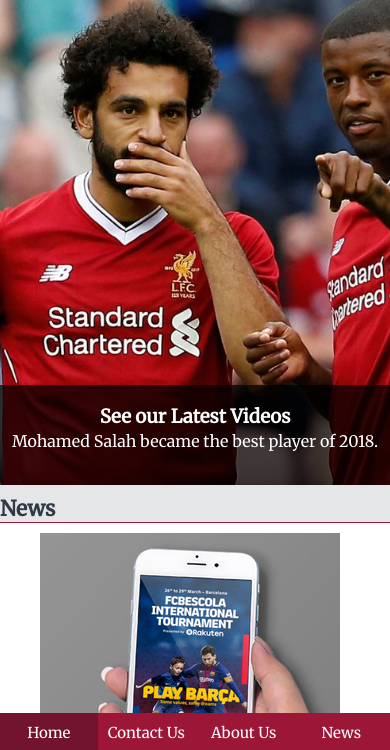
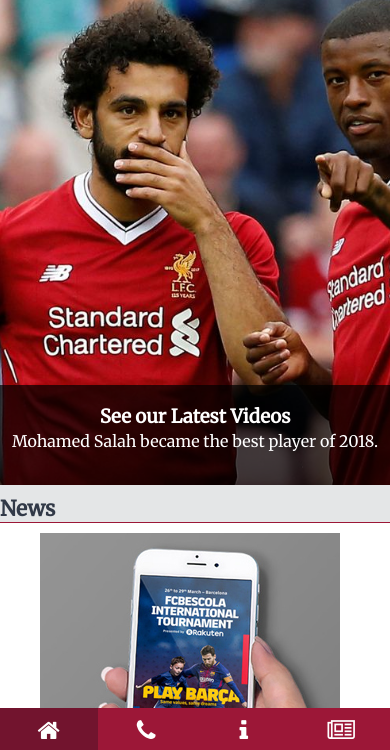
Before and after one commit to moaaztaha/royal, a plain HTML site: page index.html in a window 390 px wide. Shown: the part 92-842 px from the top of the page. Drawn offline with Linux system fonts and the light colour scheme.

Commit message:
Nav-bar icons Done Just Home

```diff
--- a/index.html
+++ b/index.html
@@ -82,10 +82,10 @@
         <div class="flex-nav">
           <div class="container">
             <ul>
-              <a class="active-inverse" href="index.html"><li>Home</li></a>
-              <a href="contact.html"><li>Contact Us</li></a>
-              <a href="#"><li>About Us</li></a>
-              <a href="news.html"><li>News</li></a>
+              <a class="active-inverse" href="index.html"><i class="nav-icons fa fa-home"></i><li>Home</li></a>
+              <a href="contact.html"><i class="nav-icons fa fa-phone"></i><li>Contact Us</li></a>
+              <a href="#"><i class="nav-icons fa fa-info"></i><li>About Us</li></a>
+              <a href="news.html"><i class="nav-icons fa fa-newspaper-o"></i><li>News</li></a>
             </ul>
           </div>
         </div>
--- a/style/style.css
+++ b/style/style.css
@@ -313,6 +313,9 @@
   background-color: #72142E;
 }
 
+.header .flex-nav .nav-icons{
+  display: none;
+}
 /* End Header */
 
 /* Home Background */
@@ -594,7 +597,12 @@
 @media screen and (max-width: 768px){
 
   /* Start up-nav */
-  .up-nav .desktop-only{
+  .header .flex-nav .nav-icons{
+    display: block;
+    font-size: 150%;
+  }
+
+  .up-nav .desktop-only, .flex-nav ul li{
     display: none;
   }
   /* End up-nav */
```
